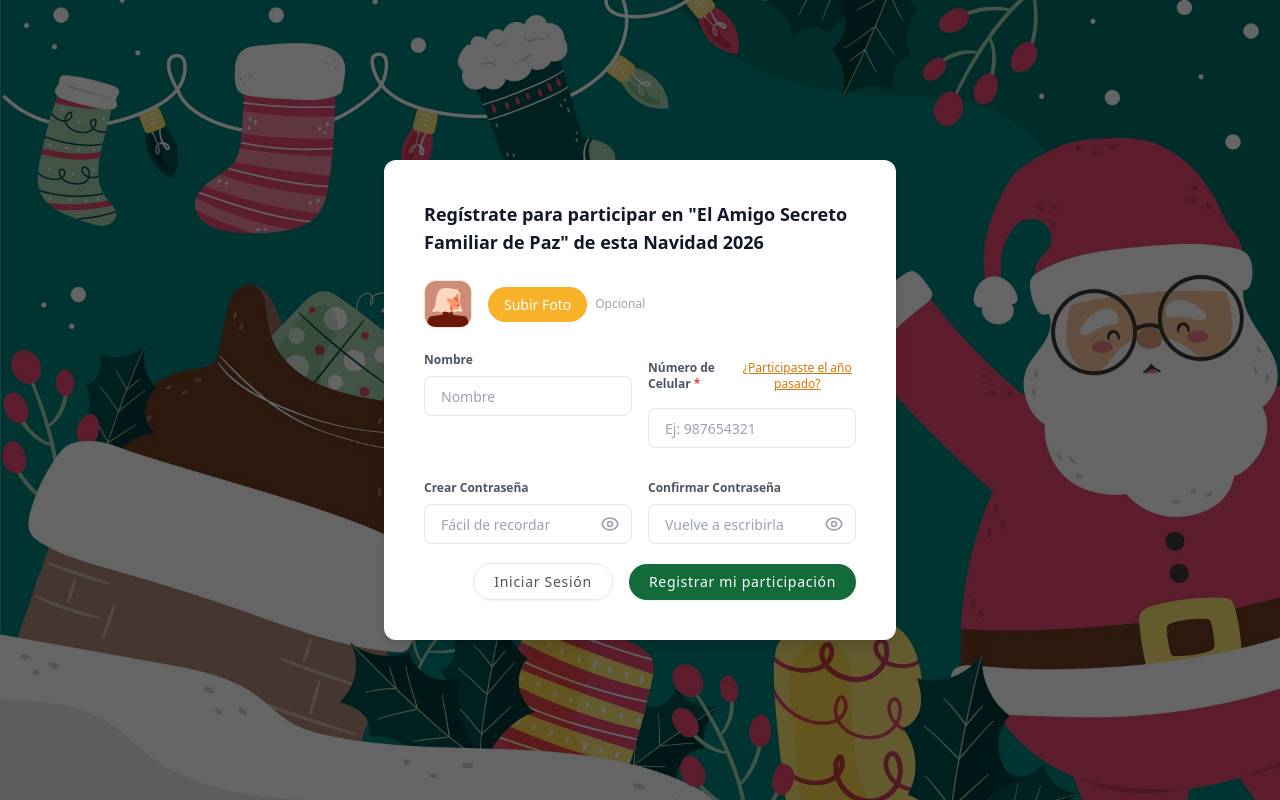
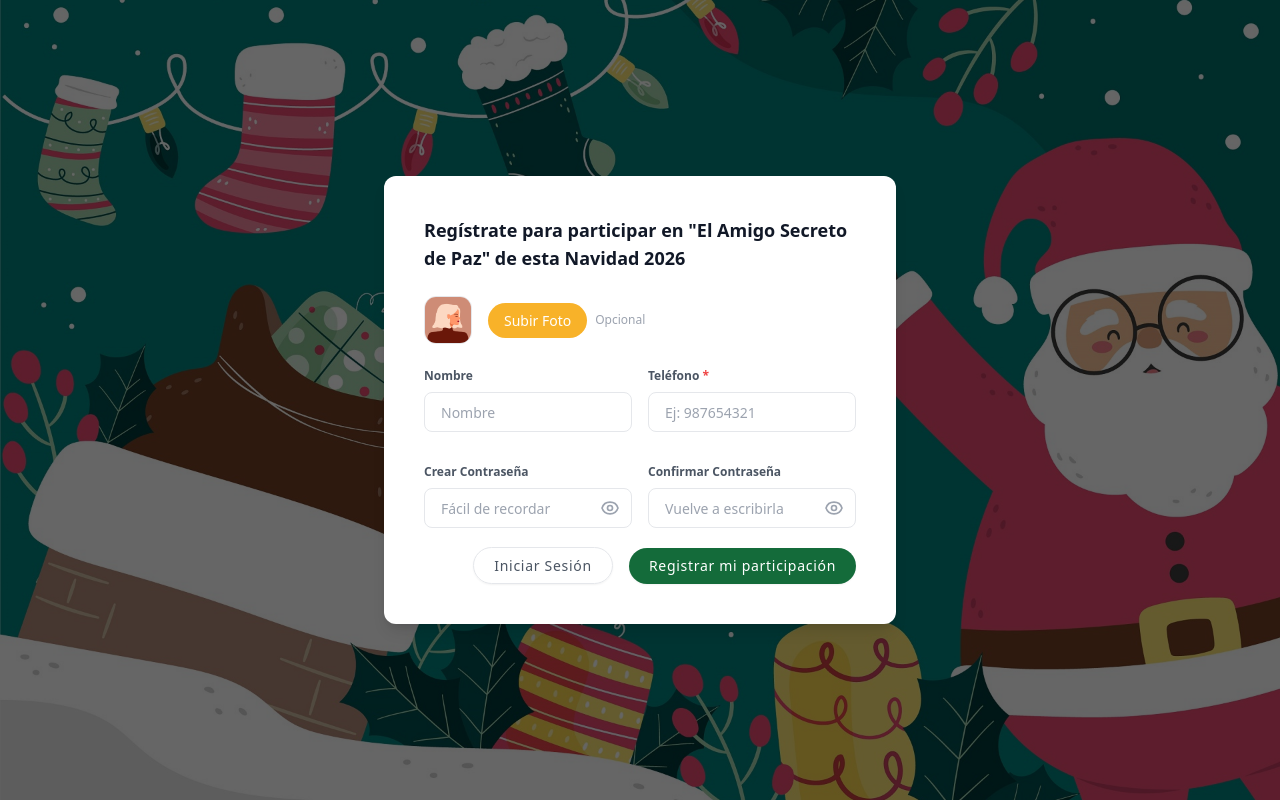
Before and after one commit to SammyJoseph/secret_santa, a Laravel app: page /registro in a window 1280 px wide. Run offline with Laravel 12, Linux system fonts and the light colour scheme; data comes from the database, SQL or seed files in the repository; data that the repository does not hold is empty; style sheets or scripts are compiled from the project's sources; some libraries are stand-ins or nearby versions.

Commit message:
register: quitar opción de participación pasada

```diff
--- a/resources/views/user/register.blade.php
+++ b/resources/views/user/register.blade.php
@@ -17,7 +17,7 @@
             <div class="grid  gap-8 grid-cols-1">
                 <div class="flex flex-col" x-data="{ showModal: false, modalImage: '' }">
                     <div class="flex flex-col sm:flex-row items-center">
-                        <h2 class="font-semibold text-lg mr-auto">Regístrate para participar en "El Amigo Secreto Familiar{{ !empty($familyGroup?->name) ? ' de ' . $familyGroup->name : '' }}" de esta Navidad {{ date('Y') }}</h2>
+                        <h2 class="font-semibold text-lg mr-auto">Regístrate para participar en "El Amigo Secreto {{ !empty($familyGroup?->name) ? ' de ' . $familyGroup->name : '' }}" de esta Navidad {{ date('Y') }}</h2>
                         <div class="w-full sm:w-auto sm:ml-auto mt-3 sm:mt-0"></div>
                     </div>
                     <div>
@@ -55,12 +55,7 @@
                                         @enderror
                                     </div>
                                     <div class="space-y-2 w-full text-xs">
-                                        <div class="flex justify-between items-center py-2">
-                                            <label class="font-semibold text-gray-600">Número de Celular <span class="text-red-500">*</span></label>
-                                            <button type="button" id="btn-toggle-dni-link" class="text-xs text-amber-600 hover:text-amber-800 underline font-medium">
-                                                ¿Participaste el año pasado?
-                                            </button>
-                                        </div>
+                                        <label class="font-semibold text-gray-600 py-2">Teléfono <span class="text-red-500">*</span></label>
                                         <input placeholder="Ej: 987654321" required type="tel" name="phone" id="phone" value="{{ old('phone') }}" minlength="9" maxlength="9" pattern="\d{9}" title="Ingresar 9 dígitos de celular"
                                             class="appearance-none block w-full bg-grey-lighter text-grey-darker border border-gray-200 rounded-lg h-10 px-4 text-sm focus:ring-1 focus:ring-[#F8B229] focus:border-[#F8B229] focus:outline-none placeholder-gray-400"/>
                                         <input type="hidden" name="migrated_dni" id="migrated_dni" value="{{ old('migrated_dni') }}">
@@ -305,19 +300,9 @@
         const registerForm = document.querySelector('form[action="{{ route('user.register') }}"]');
         const submitBtn = registerForm ? registerForm.querySelector('button[type="submit"]') : null;
 
-        const btnToggleDniLink = document.getElementById('btn-toggle-dni-link');
         const dniLegacyContainer = document.getElementById('dni-legacy-container');
         const legacyDniInput = document.getElementById('legacy-dni-input');
         const btnSearchDni = document.getElementById('btn-search-dni');
-
-        if (btnToggleDniLink && dniLegacyContainer) {
-            btnToggleDniLink.addEventListener('click', () => {
-                dniLegacyContainer.classList.toggle('hidden');
-                if (!dniLegacyContainer.classList.contains('hidden') && legacyDniInput) {
-                    legacyDniInput.focus();
-                }
-            });
-        }
 
         let lastCheckedVal = '';
 
```
